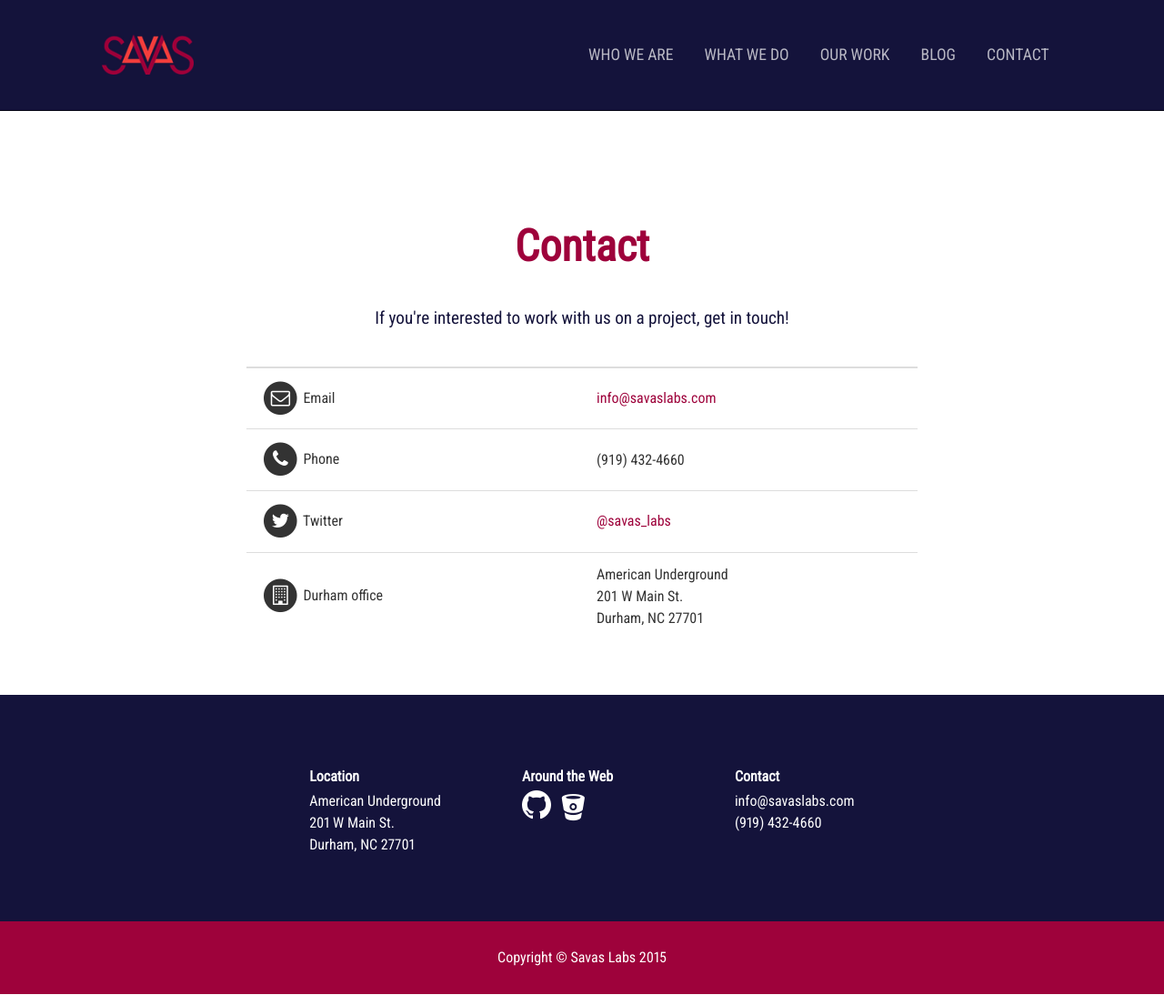
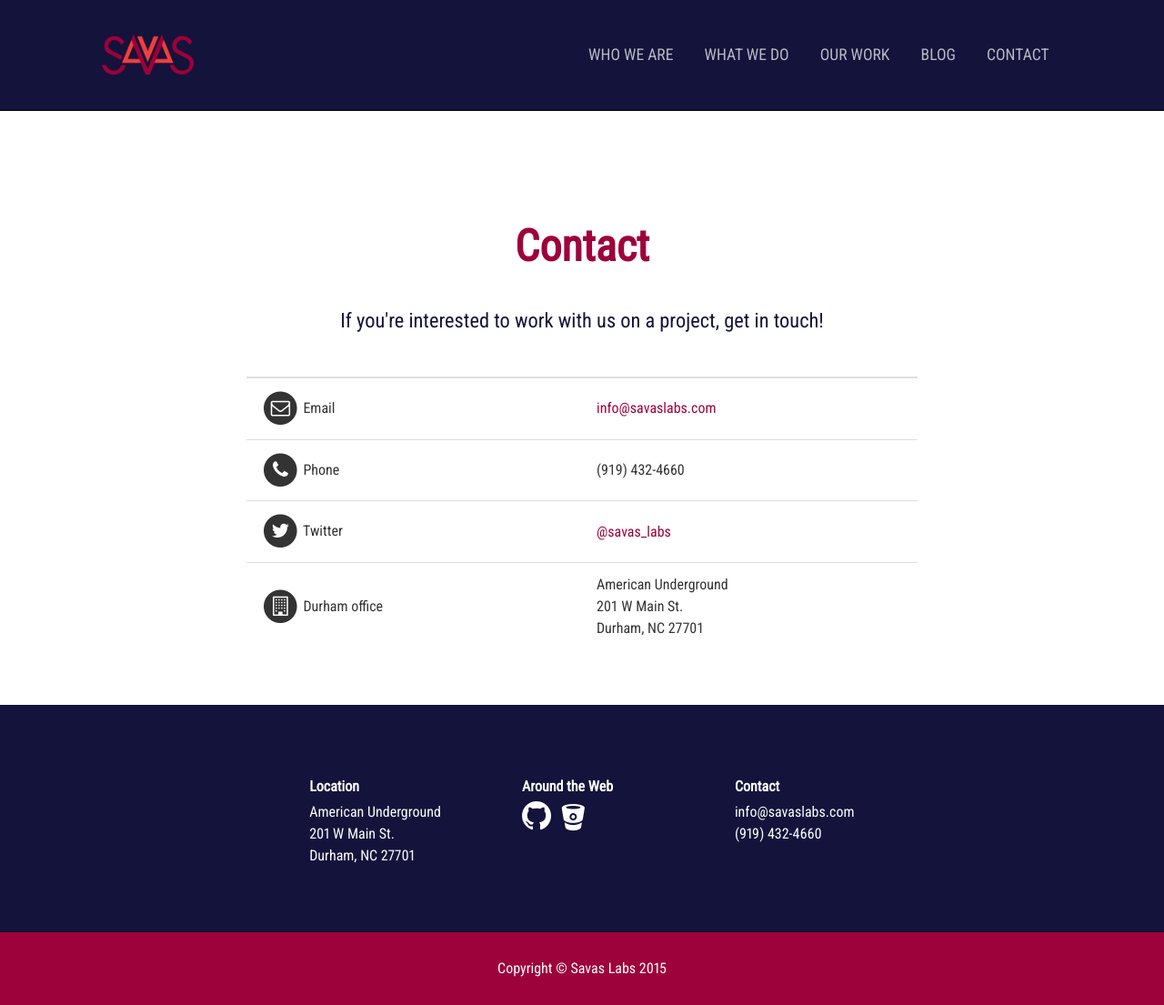
Before and after one commit to tumble1999/savaslabs.github.io, a Jekyll site: the page built from contact.html, in a window 1280 px wide. Shown: the whole page at 91% size. Built offline with Jekyll 4.4.1, drawn with Linux system fonts in a browser that asks for light colours; some web fonts are replaced.

Commit message:
Make page description bigger

```diff
--- a/assets/styles/_scss/_typography.scss
+++ b/assets/styles/_scss/_typography.scss
@@ -54,4 +54,7 @@
     ul { list-style-type: square; }
     ol { list-style-type: decimal; }
     h1, h2, h3, h4, h5 { margin-top: 1.5em; }
+    .page-description {
+        font-size: $base-font-size * 1.4;
+    }
 }
```
